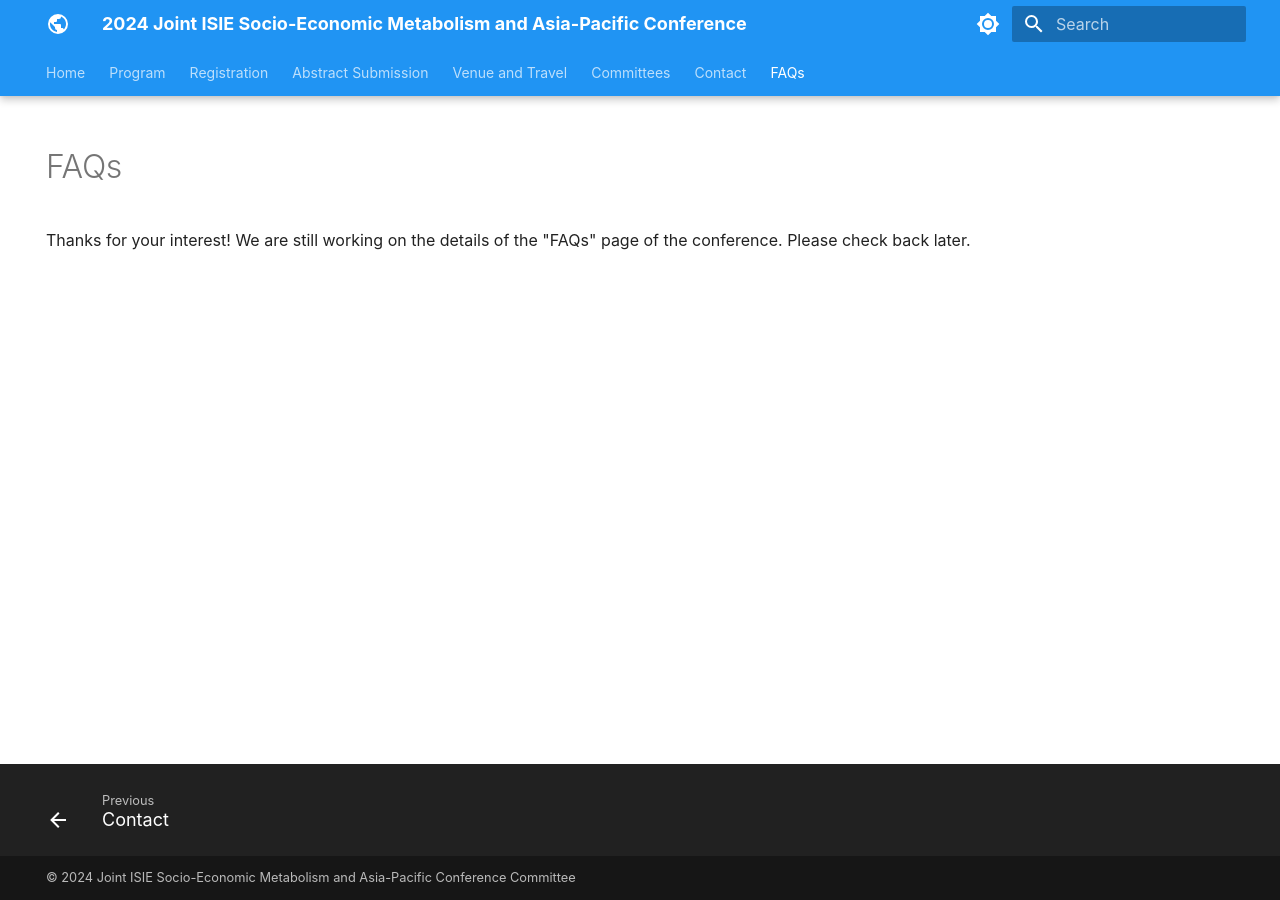
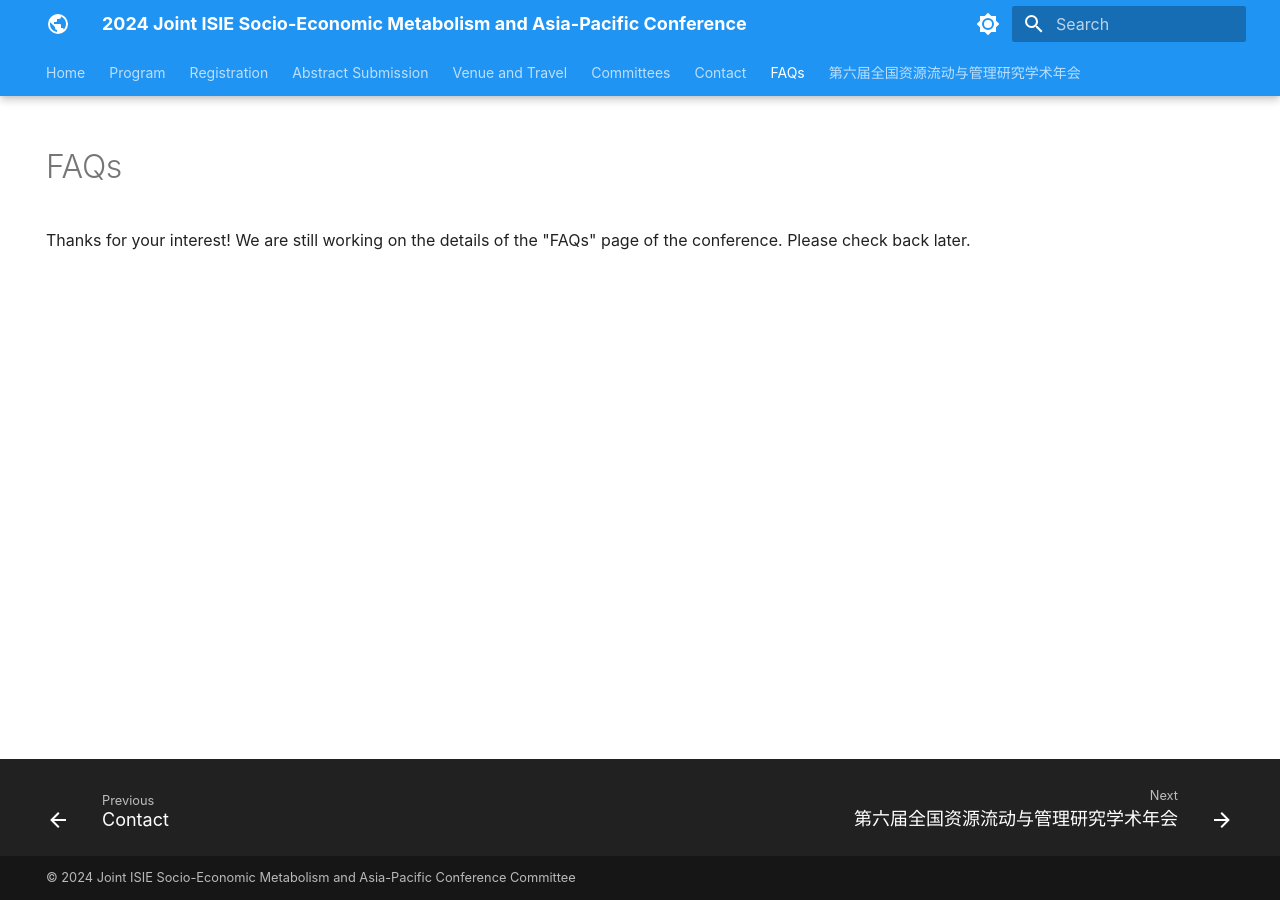
Before and after one commit to Admittedly-Goat/isiesem2024.net.github.io, an MkDocs documentation site: the page built from docs/FAQs/index.md, in a window 1280 px wide. Built offline with MkDocs 1.6.1 and Material for MkDocs 9.7.7, drawn with Linux system fonts in a browser that asks for light colours; some of the changed lines change nothing that is shown.

Commit message:
123345456

```diff
--- /dev/null
+++ b/docs/China_Conference/index.md
@@ -0,0 +1,92 @@
+---
+hide:
+  - navigation
+---
+
+# 第六届全国资源流动与管理研究学术年会
+
+## 会议通知
+
+### 一、会议主旨和议题
+
+为深入贯彻落实国家资源安全和双碳战略，助力实现产业生态化和生态产业化，支撑高水平保护与高质量发展并重的中国式现代化，推动资源流动与管理研究学科发展，由中国自然资源学会资源流动与管理研究专业委员会主办，北京大学城市与环境学院承办的第六届全国资源流动与管理研究学术年会定于 2024 年 8 月 23 日至 24 日在北京市召开。
+
+本次会议包括但不局限于以下议题：
+
+1. 资源流动与管理研究学科发展与学科树
+2. 物质流分析与产业生态学相关理论与方法
+3. 城市代谢与城市可持续发展
+4. 粮食安全与可持续食物系统
+5. 关键性矿产资源与重要供应链产业链风险与安全
+6. 虚拟水与水资源管理
+7. 土地与自然资源管理
+8. 新质生产力发展与绿色低碳循环体系
+9. 资源循环利用与城市矿产开发
+10. 传统及新兴废弃物管理挑战与应对
+11. 以旧换新与设备更新政策与资源环境管理
+12. 生态文明、循环经济与双碳战略的实现路径
+
+为扩大资源流动、资源管理与产业生态领域国内外学者的交流，本次学术年会将与“国际产业生态学会社会经济代谢分会双年会暨亚太会议（ISIE SEM/AP 2024）”（2024 年 8 月 24-27 日召开）在同一会场前后背靠背举办。
+
+### 二、会议组织单位
+
+**主办单位**：中国自然资源学会资源流动与管理研究专业委员会
+
+**承办单位**：北京大学城市与环境学院
+
+**协办单位**：
+
+- 国际产业生态学会社会经济代谢分会
+- 华人产业生态学会
+- 中国生态学学会产业生态专业委员会
+
+**支持期刊**：
+
+![1715847029826](image/index/1715847029826.png)
+
+### 三、摘要投递与注册
+
+参会者及有意向组织分会的召集人请于 2024 年 6 月 30 日前填写 [腾讯问卷](https://docs.qq.com/form/page/DSXZSRW9sUUpJekhW) 提交摘要、注册参会。
+
+### 四、会议安排
+
+**会议时间**：2024 年 8 月 23 日-8 月 24 日
+
+**会议地点**：北京大学中关新园
+
+**会议简要日程安排**：
+
+| 日期               | 时间        | 内容                        | 地点                     |
+| ------------------ | ----------- | --------------------------- | ------------------------ |
+| 8 月 23 日(星期四) | 9:00-24:00  | 全天报到 （会前活动与边会） | 北京大学中关新园会议中心 |
+| 8 月 24 日(星期五) | 8:30-12:00  | 年会开幕式 特邀主旨报告     | 北京大学中关新园会议中心 |
+| 8 月 24 日(星期五) | 14:30-18:00 | 专题报告 年会闭幕式         | 北京大学中关新园会议中心 |
+
+### 五、会议收费及食宿安排
+
+#### 1．会议收费
+
+本次会议与“国际产业生态学会社会经济代谢分会双年会暨亚太会议（ISIE SEM/AP 2024）”背靠背举办，如注册 ISIE SEM/AP 会议，可免收本次会议注册费、参加两个会议，ISIE SEM/AP 会议的注册请见 [Conference Registration Page](../Registration/index.md).
+
+如单独注册本次学术年会，注册费标准为：普通参会人员（含博士后）1500 元/人，学生参会人员 1000 元/人（需提供学生证明）。注册费包含会场会务、会议资料等费用，参会人员交通费、食宿费自理。请填写 [腾讯问卷](https://docs.qq.com/form/page/DSXZSRW9sUUpJekhW) 并根据问卷中的相应说明完成注册。
+
+#### 2．住宿安排
+
+北京大学中关新园 1 号楼，与会场处于同一栋楼；9 号楼，距离会场约 200 米。
+
+| 区域                    | 房间类型 | 会议优惠价 (含早餐) |
+| ----------------------- | -------- | ------------------- |
+| 北京大学中关新园 1 号楼 | 大床房   | 498 元              |
+| 北京大学中关新园 1 号楼 | 标间     | 558 元              |
+| 北京大学中关新园 9 号楼 | 大床房   | 498 元              |
+| 北京大学中关新园 9 号楼 | 标间     | 558 元              |
+
+**会议协议价格**：以上房价包含每间客房每晚价格，包含单人或双人早餐；入住酒店可免费使用房间内无线上网服务。
+
+注：以上房间只适合本次会议参会人员和会议期间时段；请在会议注册网站提交房间预留信息，预留数量有限，请尽早预定。住宿有关的付款、发票问题请于入住前后与酒店联系处理。
+
+### 六、联系方式
+
+**会议联系人**：李想，15991798971，<lixiang0803@pku.edu.cn>
+
+**通讯地址**：北京市海淀区中关村北大街 100 号北京大学城市与环境学院，邮编：100091
--- a/docs/Registration/index.md
+++ b/docs/Registration/index.md
@@ -48,3 +48,7 @@
 If you need invitation letter to apply for a visa or for other purposes, please fill in the form below.
 
 [Google Forms](https://docs.google.com/forms/d/e/1FAIpQLSeylJjM6qcMpGgEKmu_EH5N-70D89p9gFwFT6xd5i-nONhMDw/viewform?usp=sf_link)
+
+### FREE Access to Back-to-back Conference
+
+Please note that registration for the ISIE-SEM/AP conference will guarantee FREE access to the 6th Material Flows and Resource Management Section Conference of the China Society of Natural Resources, which will be held on August 24, 2024, in the same conference venue (see details here: [第六届全国资源流动与管理研究学术年会](../China_Conference/index.md); in Chinese only).
--- a/mkdocs.yml
+++ b/mkdocs.yml
@@ -60,3 +60,4 @@
   - Committees: Committees/index.md
   - Contact: Contact/index.md
   - FAQs: FAQs/index.md
+  - "第六届全国资源流动与管理研究学术年会": China_Conference/index.md
```
Also changed, not shown: docs/China_Conference/image/index/1715846360897.png (added), docs/China_Conference/image/index/1715846448531.png (added), docs/China_Conference/image/index/1715846625819.png (added), 1 other file.
